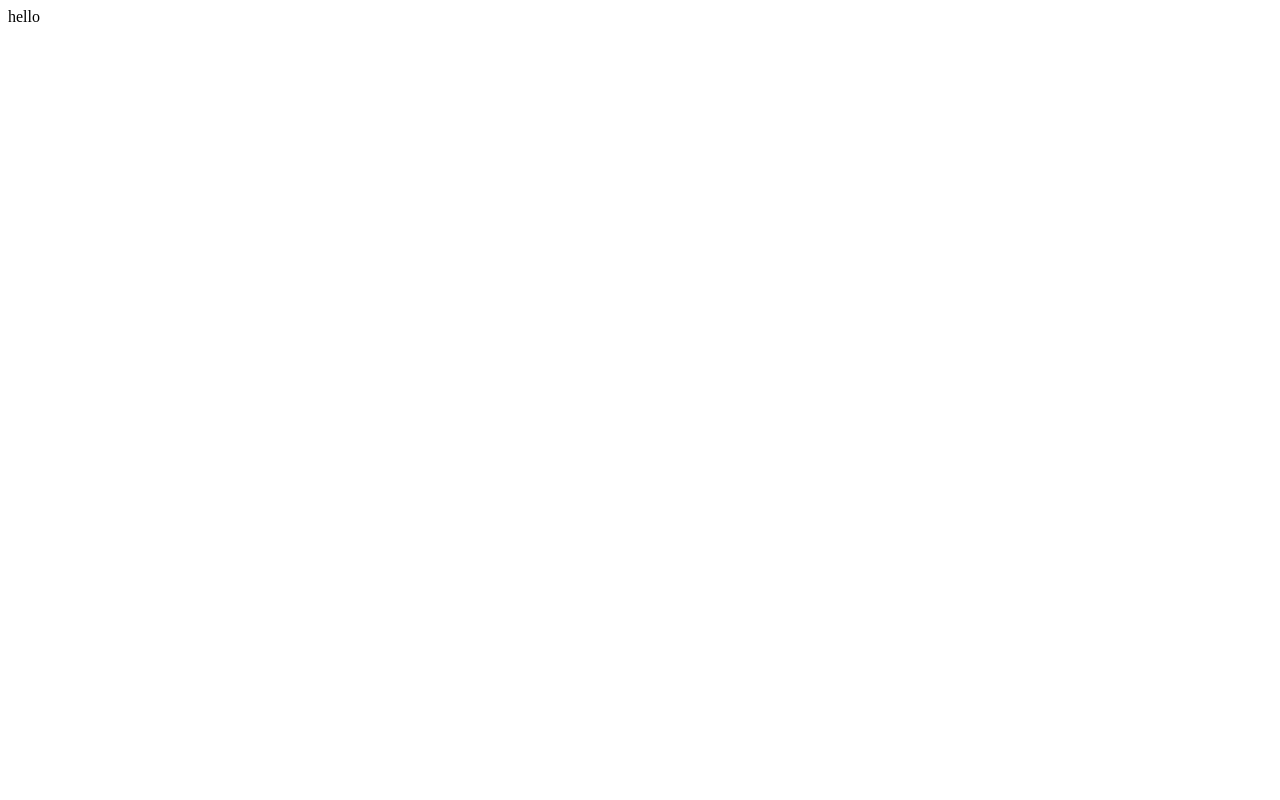
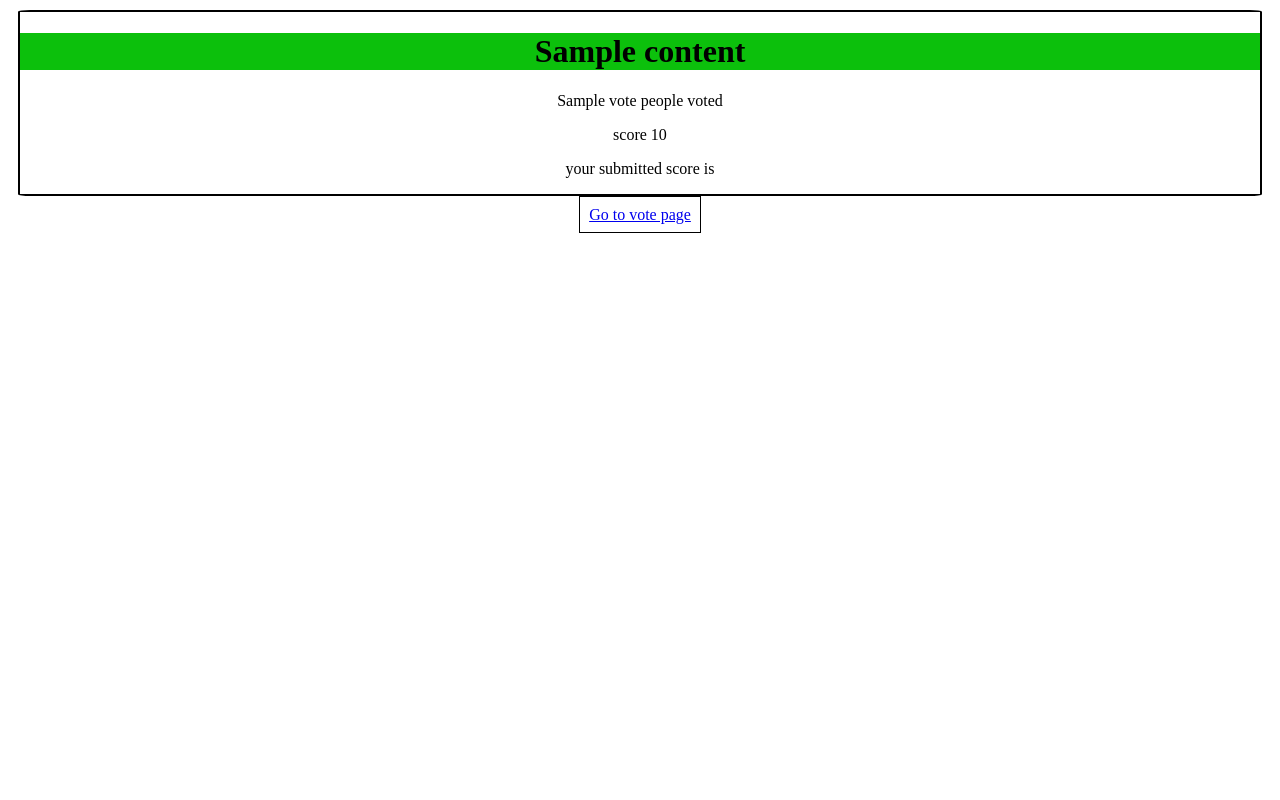
Before and after one commit to edwardb125/bitpin, a Flask app: page / in a window 1280 px wide. Before the commit the page is almost empty. Run offline with Flask 2, Linux system fonts and the light colour scheme; a database or web service that is not in the repository returns one stand-in record (values such as "Sample title").

Commit message:
Add some style

```diff
--- a/app.py
+++ b/app.py
@@ -4,10 +4,6 @@ from utils import home_page_function, list_function, article_function, add_vote_
 app = Flask(__name__)
 
 @app.route('/', methods=['GET'])
-def home_page():
-    return home_page_function()
-
-@app.route('/list', methods=['GET'])
 def list():
     return list_function()
 
@@ -18,7 +14,7 @@ def article():
 @app.route('/add_vote', methods=['POST'])
 def add_vote():
     add_vote_function()
-    return redirect('/list')
+    return redirect('/')
 
 
 if __name__ == '__main__':
--- a/templates/list.html
+++ b/templates/list.html
@@ -21,7 +21,8 @@
             margin: 10px;
             border: 2px solid black;
             text-align: center;
-            border-radius: 2%;
+            border-radius: 1%;
+            justify-content: center;
         }
         .vote {
             border: 2px solid black;
@@ -57,7 +58,9 @@
         <p>{{ content.vote }} people voted</p>
         <p>score {{ content.score }}</p>
         {% if contents[1][content.title] != -1 %}
-        <p>your submitted score is {{contents[1][content.title]}}</p>
+        <div class="score">
+            <p class="score-number">your submitted score is {{contents[1][content.title]}}</p>
+        </div>
         {% endif %}
     </div>
     {% endfor %}
--- a/utils.py
+++ b/utils.py
@@ -8,7 +8,7 @@ for i in result:
     user_score[i['title']] = -1 #-1 means: No points have been given
 
 def home_page_function():
-    return 'hello'
+    return ''
 
 
 def list_function():
```
